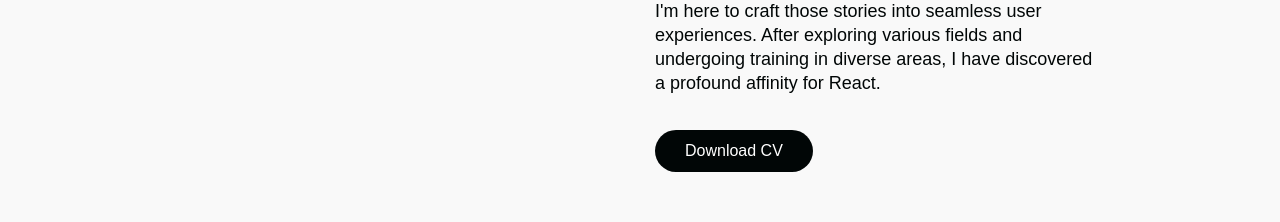
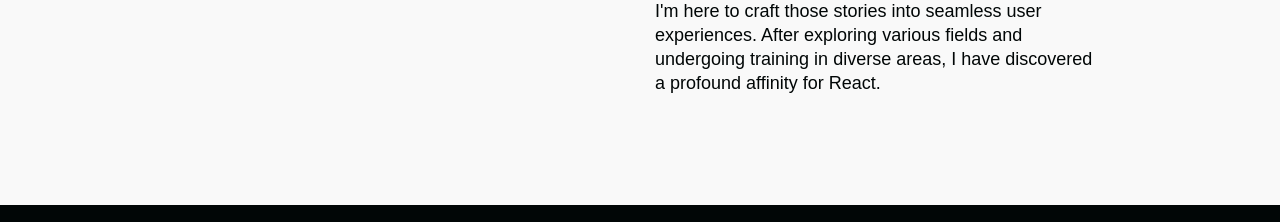
Before and after one commit to vigmallya/My_portfolio, a React (Create React App) app in the folder my_portfolio_mallya/: page / in a window 1280 px wide. Shown: the part 1440-1662 px from the top of the page. Built offline with nearby package versions, Linux system fonts and the light colour scheme; a web font is replaced by a local one.

Commit message:
Changes to popup style

```diff
--- a/my_portfolio_mallya/src/components/InfoSection/index.js
+++ b/my_portfolio_mallya/src/components/InfoSection/index.js
@@ -6,7 +6,7 @@ import {useInView} from 'react-intersection-observer';
 
 
 const InfoSection = ({lightBg,id,imgStart, topLine, lightText,headline,
-darkText,description,buttonLabel,img,alt,primary, dark, to, animateText}) => {
+darkText,description,buttonLabel,img,alt,primary, dark, to, animateText, disabled}) => {
 const { ref: myRef, inView} = useInView();
   return (
     <>
@@ -34,15 +34,16 @@ const { ref: myRef, inView} = useInView();
                     /> :<Heading lightText={lightText}>{headline}</Heading>}
                     <Subtitle darkText={darkText}>{description}</Subtitle>
                     {id==='work'?
-                    <BtnWrap>
-                        <LinkButton
-                        href='Vignesh_Mallya_Resume.pdf'
-                        download='Vignesh_Mallya_Resume.pdf'
-                        primary={primary? 1 : 0}
-                        dark={dark ? 1: 0}>
-                        {buttonLabel}
-                        </LinkButton>
-                    </BtnWrap>
+                    // <BtnWrap>
+                    //     <LinkButton
+                    //     href='Vignesh_Mallya_Resume.pdf'
+                    //     download='Vignesh_Mallya_Resume.pdf'
+                    //     primary={primary? 1 : 0}
+                    //     dark={dark ? 1: 0}>
+                    //     {buttonLabel}
+                    //     </LinkButton>
+                    // </BtnWrap>
+                    ""
                     : <BtnWrap>
                         <Button to={to}
                         smooth={true}
--- a/my_portfolio_mallya/src/components/PopupModal/PopupModalElements.js
+++ b/my_portfolio_mallya/src/components/PopupModal/PopupModalElements.js
@@ -19,7 +19,7 @@ export const ModalWrapper= styled.div`
 position: fixed;
 max-width: 420px;
 width: 90%;
-height: fit-content;
+height: 300px;
 top:50%;
 left:50%;
 z-index: 14;
```
